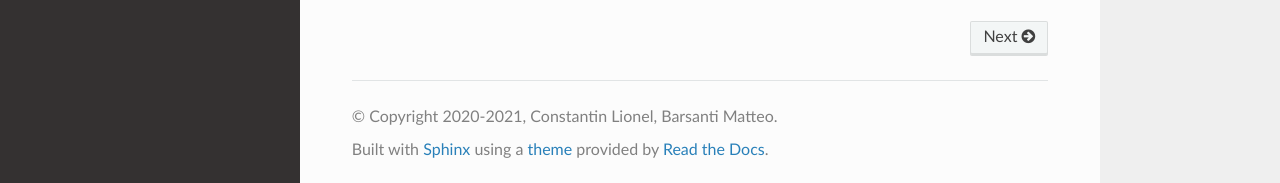
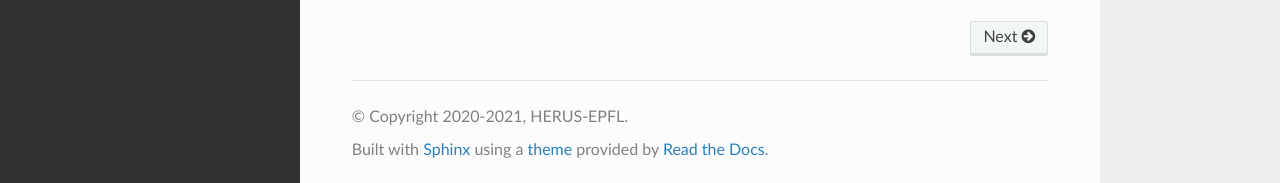
Before and after one commit to epfl-herus/demod, a Sphinx documentation site: the page built from docs/source/index.rst, in a window 1280 px wide and 900 px high, scrolled down 1410 px. Shown: the part 714-897 px from the top of the window. Built offline with Sphinx 7.4.7 and the Read the Docs theme 2.0.0, drawn with Linux system fonts in a browser that asks for light colours; formulas are drawn with MathJax 3.

Commit message:
added herus to authors

```diff
--- a/docs/source/conf.py
+++ b/docs/source/conf.py
@@ -24,8 +24,8 @@
 
 project = 'demod'
 year = datetime.datetime.now().year
-copyright = '2020-{}, Constantin Lionel, Barsanti Matteo'.format(year)
-author = 'Constantin Lionel, Barsanti Matteo'
+copyright = '2020-{}, HERUS-EPFL'.format(year)
+author = 'Barsanti Matteo, Constantin Lionel, HERUS-EPFL'
 
 # The full version, including alpha/beta/rc tags
 release = '0.0.1'
```
